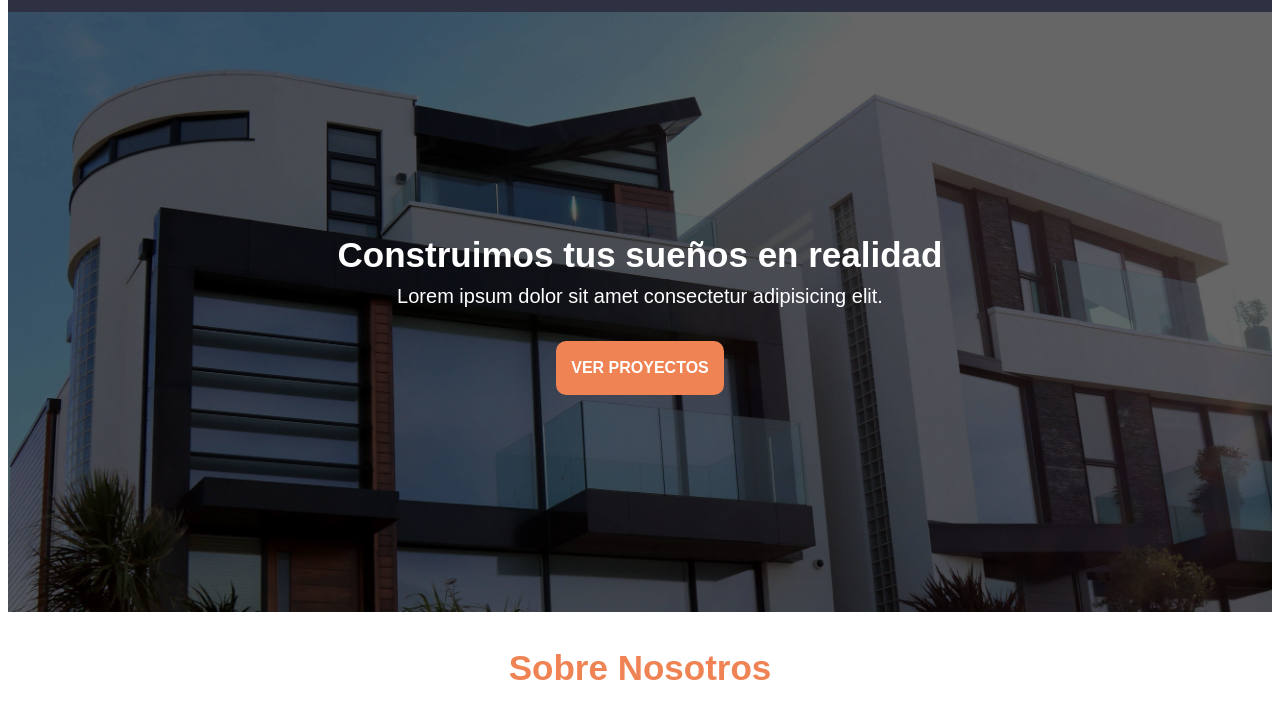
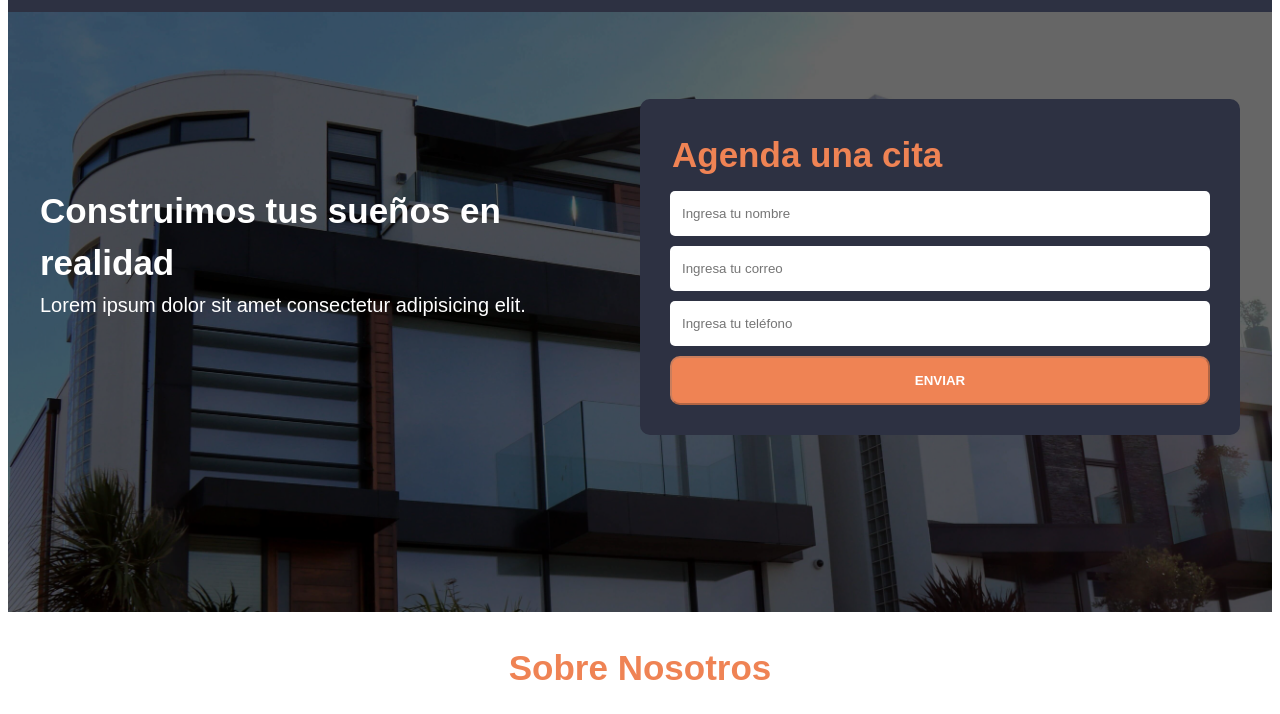
Before and after one commit to ElielM9/NovaState-BienesRaices, a website: page src/views/index.html in a window 1280 px wide. Shown: the part 86-800 px from the top of the page. Drawn offline with nearby package versions, Linux system fonts and the light colour scheme; files that its build step writes are made by us from their sources; files whose address does not match are found by name.

Commit message:
Formulario y grid del hero terminado

```diff
--- a/src/styles/styles.css
+++ b/src/styles/styles.css
@@ -84,8 +84,9 @@ img {
   text-align: center;
   text-transform: uppercase;
   font-weight: bold;
-  padding: 1.5rem;
+  padding: 1.5rem 3.5rem;
   margin: 0 auto;
+  width: 100%;
   color: var(--blanco);
   background-color: var(--salmon);
   border-radius: 1rem;
@@ -102,6 +103,7 @@ img {
   [class$="__btn"]:hover {
     color: var(--salmon);
     background-color: var(--blanco);
+    cursor: pointer;
     border-radius: 1rem;
   }
 }
@@ -232,22 +234,40 @@ img {
   background-position: center center;
   background-size: cover;
   background-repeat: no-repeat;
-  height: 60rem;
+  height: 70rem;
 }
 
 @media (min-width: 768px) {
   .hero {
     background-attachment: fixed;
+    height: 60rem;
   }
 }
 
-.hero__contenido {
-  display: flex;
-  flex-direction: column;
+.hero__contenedor {
+  display: grid;
   align-items: center;
-  justify-content: center;
+  height: 85%;
+}
+
+@media (min-width: 768px) {
+  .hero__contenedor {
+    grid-template-columns: repeat(2, 1fr);
+  }
+}
+
+.hero__textos {
+
+  padding-top: 5rem;
   color: var(--blanco);
   text-align: center;
+}
+
+@media (min-width: 768px) {
+  .hero__textos {
+    padding-top: 0;
+    text-align: left;
+  }
 }
 
 .hero__titulo {
@@ -255,8 +275,62 @@ img {
   margin: 0 auto;
 }
 
+@media (min-width: 768px) {
+  .hero__titulo {
+    text-align: left;
+  }
+}
+
 .hero__parrafo {
   margin: 0 0 3rem;
+}
+
+.form {
+  display: flex;
+  flex-flow: column;
+  row-gap: 1rem;
+  background-color: var(--grisOscuro);
+  padding: 3rem;
+  border-radius: 1rem;
+}
+
+.form__titulo {
+  margin: 0;
+}
+
+@media (min-width: 768px) {
+  .form__titulo {
+    text-align: left;
+  }
+}
+
+.form__campo {
+  display: flex;
+  flex-direction: column;
+  width: 100%;
+}
+
+.form__field {
+  width: 100%;
+  padding: 0 1rem;
+  height: 4.5rem;
+  background-color: var(--blanco);
+  border: 2px solid transparent;
+  border-radius: 0.5rem;
+  outline: none;
+  transition: 0.2s ease-in-out;
+}
+
+.form__field:focus {
+  border-color: var(--salmon);
+}
+
+.form__field--error {
+  border-color: red;
+}
+
+.form__field--error:focus {
+  border-color: red;
 }
 
 /* NOSOTROS */
--- a/src/views/index.html
+++ b/src/views/index.html
@@ -21,7 +21,7 @@
               Nova<span class="logo__titulo--gris">State</span>
             </h1>
           </a>
-           <div class="hamburguer">
+          <div class="hamburguer">
             <span></span>
             <span></span>
             <span></span>
@@ -36,11 +36,55 @@
       </div>
       <section class="hero" id="inicio">
         <div class="hero__contenido hero__overlay">
-          <h2 class="hero__titulo">Construimos tus sueños en realidad</h2>
-          <p class="hero__parrafo">
-            Lorem ipsum dolor sit amet consectetur adipisicing elit.
-          </p>
-          <a href="#" class="hero__btn">Ver Proyectos</a>
+          <div class="hero__contenedor">
+            <div class="hero__textos">
+              <h2 class="hero__titulo">Construimos tus sueños en realidad</h2>
+              <p class="hero__parrafo">
+                Lorem ipsum dolor sit amet consectetur adipisicing elit.
+              </p>
+            </div>
+            <form class="form" action="#">
+              <legend>
+                <h2 class="form__titulo">Agenda una cita</h2>
+              </legend>
+              <div class="form__campo">
+                <input
+                  id="name"
+                  type="text"
+                  name="nombre"
+                  placeholder="Ingresa tu nombre"
+                  class="form__field"
+                />
+              </div>
+              <div class="form__campo">
+                <input
+                  id="email"
+                  type="email"
+                  name="email"
+                  placeholder="Ingresa tu correo"
+                  class="form__field"
+                />
+              </div>
+              <div class="form__campo">
+                <input
+                  id="tel"
+                  type="tel"
+                  name="telefono"
+                  placeholder="Ingresa tu teléfono"
+                  class="form__field"
+                />
+              </div>
+              <div class="form__campo">
+                <input
+                  id="btnSubmit"
+                  type="submit"
+                  value="Enviar"
+                  class="form__btn"
+                  disabled
+                />
+              </div>
+            </form>
+          </div>
         </div>
       </section>
     </header>
```
Also changed, not shown: public/index.html (+1 -1 lines), public/styles/styles.css, 2 other files.
